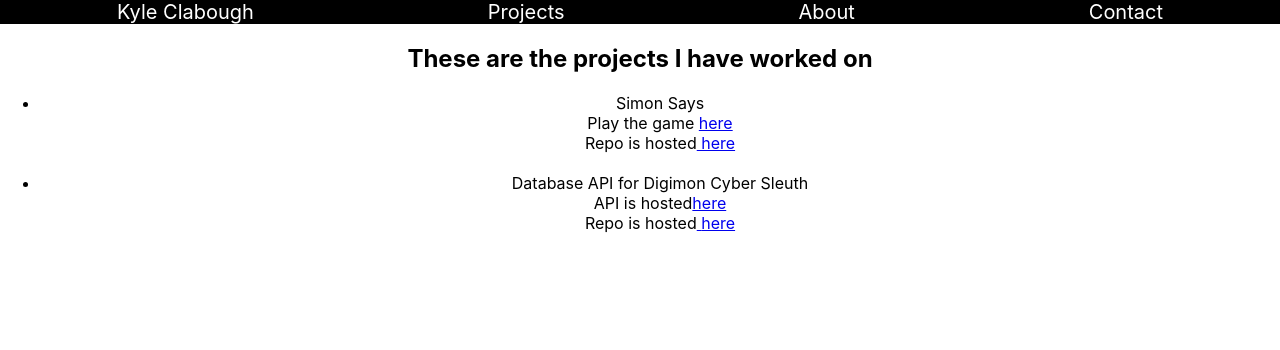
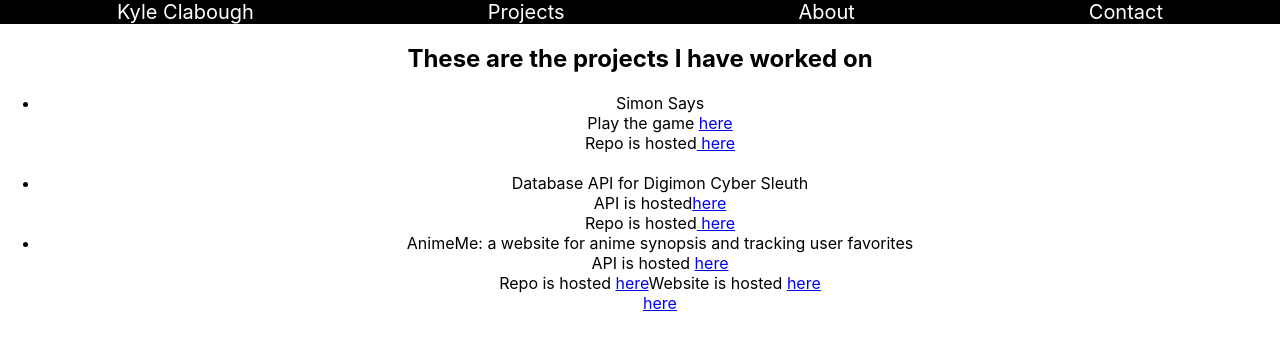
Before and after one commit to SirAirdude/portfolioWebsite, a React (Create React App) app: page /projects in a window 1280 px wide. Shown: the top 350 px of the page. Built offline with nearby package versions, Linux system fonts and the light colour scheme.

Commit message:
added third project

```diff
--- a/src/Projects/Projects.js
+++ b/src/Projects/Projects.js
@@ -29,6 +29,19 @@ class Project extends Component {
               here
             </a>
           </li>
+          <li>
+            AnimeMe: a website for anime synopsis and tracking user favorites{" "}
+            <br />
+            API is hosted <a href="https://animeme-api.herokuapp.com/">here</a>
+            <br />
+            Repo is hosted{" "}
+            <a href="https://github.com/SirAirdude/ga-project-3-animeDB-api">
+              here
+            </a>
+            Website is hosted <a href="http://animeme.surge.sh/">here</a>
+            <br />
+            <a href="https://github.com/KeeneWong/Animeme">here</a>
+          </li>
         </ul>
       </div>
     );
```
